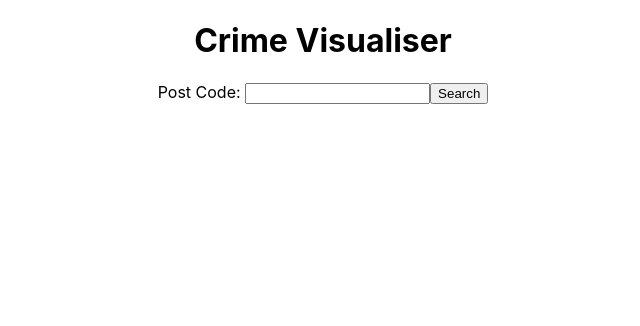
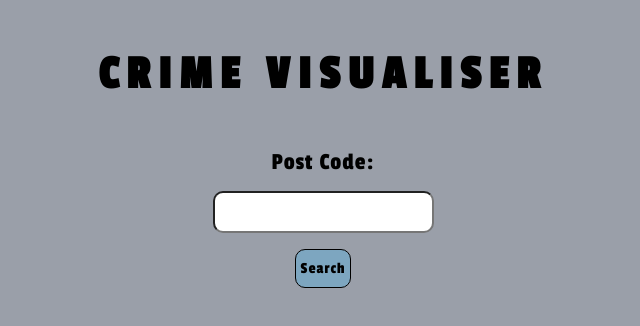
Before and after one commit to DominicH247/crime-visualiser, a React (Create React App) app: page / in a window 1280 px wide. Shown: the top 326 px of the page, without its empty margins (317-957 px from the left). Built offline with nearby package versions, Linux system fonts and the light colour scheme; no server answers.

Commit message:
Implementing second request

```diff
--- a/package.json
+++ b/package.json
@@ -6,6 +6,7 @@
     "@testing-library/jest-dom": "^4.2.4",
     "@testing-library/react": "^9.4.0",
     "@testing-library/user-event": "^7.2.1",
+    "axios": "^0.19.2",
     "chart.js": "^2.9.3",
     "react": "^16.12.0",
     "react-chartjs-2": "^2.9.0",
--- a/public/index.html
+++ b/public/index.html
@@ -3,6 +3,7 @@
   <head>
     <meta charset="utf-8" />
     <link rel="icon" href="%PUBLIC_URL%/favicon.ico" />
+    <link href="https://fonts.googleapis.com/css?family=Passion+One&display=swap" rel="stylesheet">
     <meta name="viewport" content="width=device-width, initial-scale=1" />
     <meta name="theme-color" content="#000000" />
     <meta
--- a/src/App.css
+++ b/src/App.css
@@ -1,38 +1,65 @@
+* {
+  margin: 0;
+  padding: 0;
+  box-sizing: border-box;
+}
+
+body {
+  background-color: #9A9FA9;
+}
+
 .App {
   text-align: center;
+  height: 100%;
+  width: 80%;
+  margin: 0 auto;
 }
 
-.App-logo {
-  height: 40vmin;
-  pointer-events: none;
+h1 {
+  padding: 3rem 0;
+  font-size: 3em;
+  font-family:  'Passion One', cursive;
+  letter-spacing: 8px;
+  text-transform: uppercase;
 }
 
-@media (prefers-reduced-motion: no-preference) {
-  .App-logo {
-    animation: App-logo-spin infinite 20s linear;
-  }
+.search-form {
+  font-family:  'Passion One', cursive;
+  font-size: 1.5rem;
+  letter-spacing: 1px;
 }
 
-.App-header {
-  background-color: #282c34;
-  min-height: 100vh;
-  display: flex;
-  flex-direction: column;
-  align-items: center;
-  justify-content: center;
-  font-size: calc(10px + 2vmin);
-  color: white;
+.search-form input {
+  padding: 10px 5px;
+  border-radius: 10px;
+  display: block;
+  margin: 1rem auto;
+  font-size: 1rem;
 }
 
-.App-link {
-  color: #61dafb;
+.search-form input:focus {
+  outline: none;
 }
 
-@keyframes App-logo-spin {
-  from {
-    transform: rotate(0deg);
-  }
-  to {
-    transform: rotate(360deg);
-  }
+.search-form button {
+  font-family:  'Passion One', cursive;
+  padding: 10px 5px;
+  border-radius: 10px;
+  background-color: rgb(125, 166, 192);
+  outline: none;
+  border: 1px solid rgb(0, 0, 0);
+  font-size: 1rem;
+  letter-spacing: 1px;
+  cursor: pointer;
 }
+
+.display-name {
+  font-family:  'Passion One', cursive;
+  letter-spacing: 1px;
+  font-weight: lighter;
+  margin: 4rem 0 2rem 0;
+}
+
+.chartjs-render-monitor {
+  color: black;
+}
--- a/src/components/Graph.jsx
+++ b/src/components/Graph.jsx
@@ -1,5 +1,5 @@
 import React from "react";
-import { Doughnut } from "react-chartjs-2";
+import { Doughnut, Chart } from "react-chartjs-2";
 import * as utils from "../utils/utils";
 
 const Graph = props => {
@@ -18,9 +18,14 @@ const Graph = props => {
     ]
   };
 
+  Chart.defaults.global.defaultFontColor = "black";
+
   return (
     <div>
+      <h3 className="display-name">{props.displayName}</h3>
+      <section className="display-graph" >
       <Doughnut data={data} />
+      </section>
     </div>
   );
 };
--- a/src/components/SearchBar.jsx
+++ b/src/components/SearchBar.jsx
@@ -1,6 +1,7 @@
 import React, { Component } from "react";
 import Graph from "./Graph";
 import * as key from "../config.js";
+import Axios from 'axios';
 
 class SearchBar extends Component {
   state = {
@@ -10,14 +11,14 @@ class SearchBar extends Component {
       lon: "",
       displayName: ""
     },
-    crimeData: {}
+    crimeData: {},
+    decemberCrimeLength: 0,
+    yearlyCrimeData: {}
   };
 
   handleChange = event => {
     const input = event.target.value;
-    this.setState({ searchInput: input }, () => {
-      // console.log(this.state, "CURRENT SET STATE");
-    });
+    this.setState({ searchInput: input });
   };
 
   handleSubmit = event => {
@@ -27,9 +28,6 @@ class SearchBar extends Component {
 
   fetchGeolocation = () => {
     const apiKey = key;
-
-    console.log(key);
-    // ${ this.state.searchInput }
     fetch(
       `https://eu1.locationiq.com/v1/search.php?key=${apiKey}&postalcode=${this.state.searchInput}&countrycodes=gb&format=json`
     )
@@ -37,7 +35,6 @@ class SearchBar extends Component {
         return response.json();
       })
       .then(data => {
-        console.log(data, "THE DATA");
         const { lat, lon, display_name } = data[0];
 
         this.setState(
@@ -53,6 +50,7 @@ class SearchBar extends Component {
           },
           () => {
             this.fetchCrimeData();
+            this.fetchYearlyData();
           }
         );
       });
@@ -60,28 +58,47 @@ class SearchBar extends Component {
 
   fetchCrimeData = () => {
     fetch(
-      `https://data.police.uk/api/crimes-street/all-crime?lat=52.629729&lng=-1.131592`
+      `https://data.police.uk/api/crimes-street/all-crime?lat=${this.state.searchLocation.lat}&lng=${this.state.searchLocation.lon}`
     )
       .then(response => {
         return response.json();
       })
       .then(data => {
-        console.log(data, "CRIME DATA");
 
         const crimeTally = data.reduce((tally, crime) => {
           tally[crime.category] = (tally[crime.category] || 0) + 1;
           return tally;
         }, {});
 
-        console.log(crimeTally, "Crime Tally!");
-
-        this.setState({ crimeData: crimeTally }, () => {
-          console.log(this.state, "POST CRIME FETCH");
-        });
+        this.setState({ crimeData: crimeTally, decemberCrimeLength: data.length });
       });
   };
 
+  fetchYearlyData = () => {
+    let months = ['01', '02', '03', '04', '05', '06', '07', '08', '09', '10', '11'];
+    let monthlyCount = [];
+    let promisesArr = [];
+    months.forEach(month => {
+      let req = Axios.get(`https://data.police.uk/api/crimes-street/all-crime?lat=${this.state.searchLocation.lat}&lng=${this.state.searchLocation.lon}&date=2019-${month}`, {mode: 'cors'})
+
+      promisesArr.push(req)
+
+    })
+    return Promise.all(promisesArr)
+    .then((res) => {
+      let mapped= res.map((obj) => {
+        monthlyCount.push(obj.data.length);
+      })
+     monthlyCount.concat(this.state.decemberCrimeLength);
+     console.log(monthlyCount);
+
+    })
+
+
+  }
+
   render() {
+    const {displayName} = this.state.searchLocation
     return (
       <div className="search-container">
         <form className="search-form" onSubmit={this.handleSubmit}>
@@ -90,7 +107,7 @@ class SearchBar extends Component {
           </label>
           <button>Search</button>
         </form>
-        <Graph crimeData={this.state.crimeData} />
+        <Graph crimeData={this.state.crimeData} displayName={displayName} />
       </div>
     );
   }
--- a/src/utils/utils.js
+++ b/src/utils/utils.js
@@ -1,9 +1,7 @@
 
 const colorGenerator = (arr) => {
-    // let randomColor = Math.floor(Math.random()*16777215).toString(16);
-    let arrLength = arr.length;
     let colors = []
-    for (let i = 0; i < arrLength; i++) {
+    for (let i = 0; i < arr.length; i++) {
         let randomColor = Math.floor(Math.random()*16777215).toString(16);
         randomColor = `#${randomColor}`;
         colors.push(randomColor);
```
Also changed, not shown: 1 other file (tests, documents, lock files or other folders).
